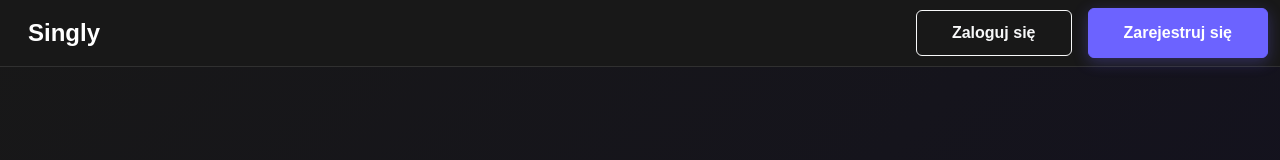
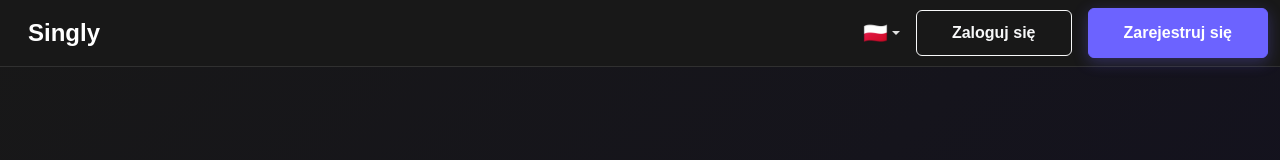
Before and after one commit to xNelion21/karaoke-machine, a Vue app in the folder frontend/: page / in a window 1280 px wide. Shown: the top 160 px of the page. Built offline with nearby package versions, Linux system fonts and the light colour scheme; no server answers.

Commit message:
feat:Aktualizacja Navbara i tlumaczen

```diff
--- a/frontend/src/components/Navbar.vue
+++ b/frontend/src/components/Navbar.vue
@@ -4,6 +4,29 @@
       <router-link to="/" class="navbar-brand mx-md-3">Singly</router-link>
 
       <div class="d-flex align-items-center">
+
+        <div class="nav-item dropdown me-3 lang-dropdown" ref="langDropdownRef">
+          <a class="nav-link dropdown-toggle d-flex align-items-center"
+             href="#"
+             role="button"
+             @click="toggleLangDropdown"
+             :aria-expanded="isLangDropdownOpen ? 'true' : 'false'">
+            <span class="fs-5">{{ currentFlag }}</span>
+          </a>
+          <ul class="dropdown-menu dropdown-menu-end lang-menu" :class="{ show: isLangDropdownOpen }">
+            <li>
+              <a class="dropdown-item d-flex align-items-center" href="#" @click.prevent="changeLanguage('pl')">
+                <span class="fs-5 me-2">🇵🇱</span> Polski
+              </a>
+            </li>
+            <li>
+              <a class="dropdown-item d-flex align-items-center" href="#" @click.prevent="changeLanguage('en')">
+                <span class="fs-5 me-2">🇬🇧</span> English
+              </a>
+            </li>
+          </ul>
+        </div>
+
         <template v-if="!authStore.isAuthenticated">
           <button @click="goLogin" class="btn btn-outline-light me-3">
             Zaloguj się
@@ -53,9 +76,10 @@
 </template>
 
 <script setup>
-import { ref, onMounted, onUnmounted } from 'vue'
+import { ref, onMounted, onUnmounted, computed } from 'vue'
 import { useRouter } from 'vue-router'
 import { useAuthStore } from '@/stores/auth'
+import {useI18n} from "vue-i18n";
 
 defineProps({
   showSearch: {
@@ -70,8 +94,31 @@ const authStore = useAuthStore()
 const isProfileDropdownOpen = ref(false)
 const profileDropdownRef = ref(null)
 
+const { locale } = useI18n()
+
+const isLangDropdownOpen = ref(false)
+const langDropdownRef = ref(null)
+
+const currentFlag = computed(() => {
+  return locale.value === 'pl' ? '🇵🇱' : '🇬🇧'
+})
+
+const toggleLangDropdown = (event) => {
+  if(event) event.preventDefault()
+  isLangDropdownOpen.value = !isLangDropdownOpen.value
+  isProfileDropdownOpen.value = false
+}
+
+const changeLanguage = (lang) => {
+  locale.value = lang
+  localStorage.setItem('user-locale', lang)
+  isLangDropdownOpen.value = false
+}
+
+
 const toggleProfileDropdown = () => {
   isProfileDropdownOpen.value = !isProfileDropdownOpen.value
+  isLangDropdownOpen.value = false
 }
 
 const closeProfileDropdown = () => {
@@ -96,6 +143,10 @@ const handleClickOutside = (event) => {
   if (profileDropdownRef.value && !profileDropdownRef.value.contains(event.target)) {
     closeProfileDropdown()
   }
+
+  if (langDropdownRef.value && !langDropdownRef.value.contains(event.target)) {
+    isLangDropdownOpen.value = false
+  }
 }
 
 onMounted(() => {
@@ -116,7 +167,7 @@ onUnmounted(() => {
   background: rgba(24, 24, 24);
   backdrop-filter: blur(10px);
   border-bottom: 1px solid rgba(255, 255, 255, 0.1);
-  z-index: 1050;
+  z-index: 2000;
 }
 
 .navbar-brand {
--- a/frontend/src/locales/en.json
+++ b/frontend/src/locales/en.json
@@ -33,9 +33,20 @@
     "no_results": "No results found",
     "no_favorites": "No favorite songs found.",
     "no_related": "No songs found from genre",
-    "related": "Related songs",
+    "related": "You may also like",
     "loading": "Loading...",
-    "select_song": "Select a song to see related tracks."
+    "select_song": "Select a song to see related tracks.",
+    "suggest_change": "Suggest a change",
+    "send": "Send",
+    "cancel": "Cancel"
+  },
+  "change": {
+    "suggest_change": "Suggest a change",
+    "text": "Lyrics",
+    "other": "Other",
+    "send": "Send",
+    "cancel": "Cancel",
+    "suggestion": "Describe the issue"
   },
   "player": {
     "no_video" : "No video found for this song.",
--- a/frontend/src/locales/pl.json
+++ b/frontend/src/locales/pl.json
@@ -33,16 +33,27 @@
     "favorites": "Ulubione",
     "no_results": "Brak wyników",
     "no_favorites": "Brak ulubionych piosenek",
-    "no_related": "Nie znaleziono utworów z gatunku",
-    "related": "Powiązane utwory",
+    "no_related": "Nie znaleziono utworów z gatunku: ",
+    "related": "Posłuchaj również",
     "loading": "Ładowanie...",
-    "select_song": "Wybierz piosenkę, aby zobaczyć powiązane utwory."
+    "select_song": "Wybierz piosenkę, aby zobaczyć powiązane utwory.",
+    "suggest_change": "Zaproponuj poprawkę",
+    "send": "Wyślij",
+    "cancel": "Anuluj"
+  },
+  "change": {
+    "suggest_change": "Zaproponuj poprawkę",
+    "text": "Tekst piosenki",
+    "other": "Inne",
+    "send": "Wyślij",
+    "cancel": "Anuluj",
+    "suggestion": "Opisz proponowaną poprawkę"
   },
   "player": {
-    "no_video" : "Brak wideo dla tego utworu.",
+    "no_video": "Brak wideo dla tego utworu.",
     "no_timestamp": "Brak synchronizacji czasowej.",
     "no_text": "Brak tekstu dla tego utworu.",
-    "youtube_karaoke" : "Wideo Karaoke",
+    "youtube_karaoke": "Wideo Karaoke",
     "youtube_text": "Tekst utworu powinien być widoczny na filmie",
     "diff_text": "Zły tekst? Wypróbuj inną wersję!",
     "select": "Wybierz piosenkę, aby rozpocząć karaoke!"
```
